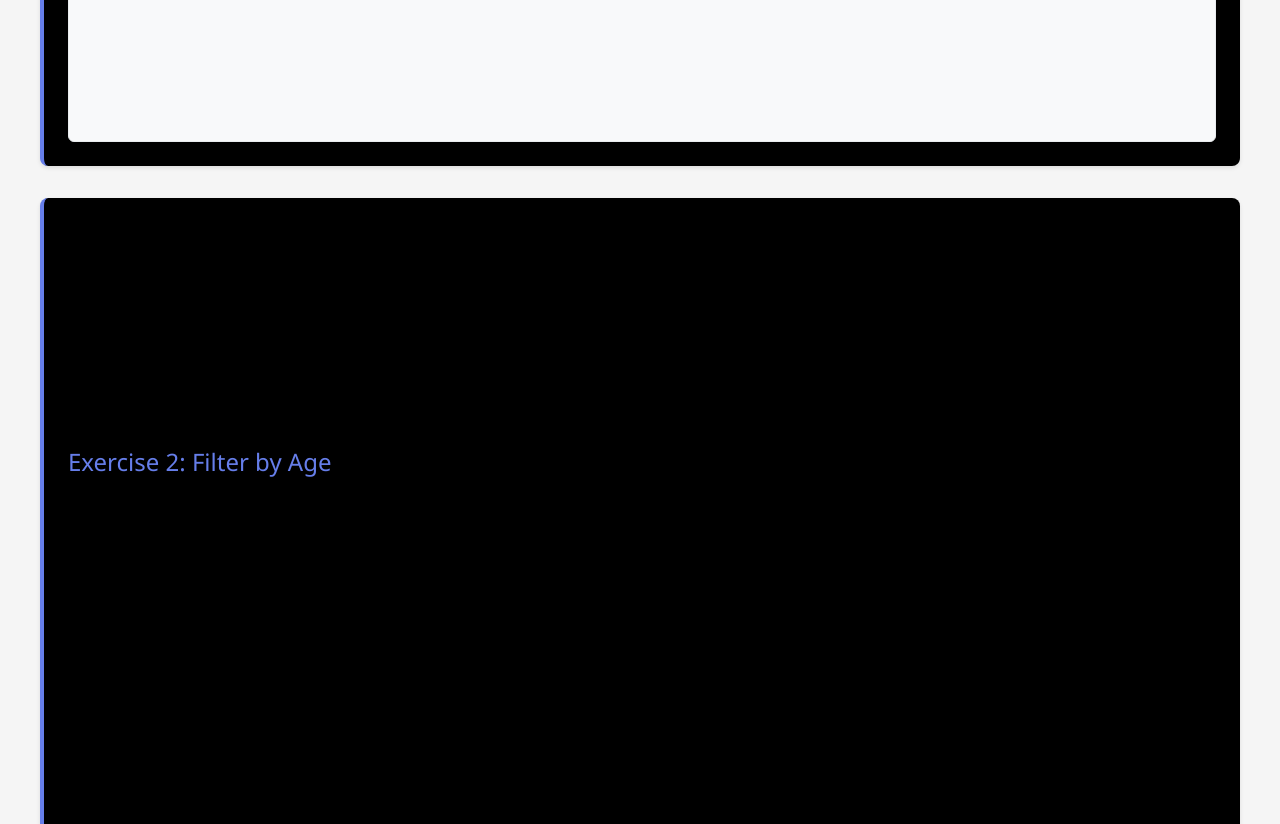
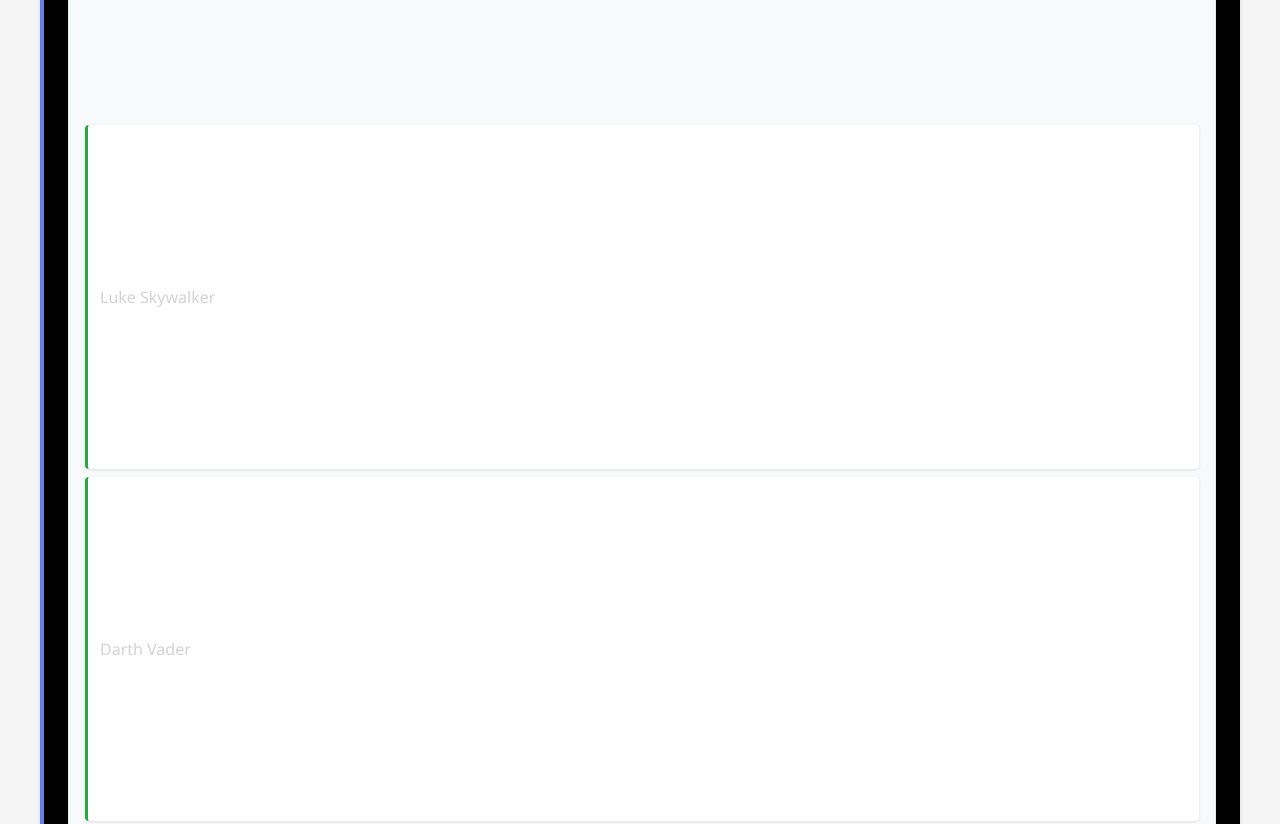
Before and after one commit to 958661CarlBautista/Web2-Assignment1, a plain HTML site: page index.html in a window 1280 px wide. Shown: the part 2380-3204 px from the top of the page. Drawn offline with Linux system fonts and the light colour scheme.

Commit message:
Added defer tag in index.js

```diff
--- a/index.html
+++ b/index.html
@@ -5,7 +5,7 @@
     <meta name="viewport" content="width=device-width, initial-scale=1.0" />
     <title>SD Web 2 Assignment 1</title>
     <link rel="stylesheet" href="main.css" />
-    <script src="index.js"></script>
+    <script src="index.js" defer></script>
   </head>
   <body>
   <div>
--- a/index.js
+++ b/index.js
@@ -14,13 +14,15 @@ const users = [
   { id: 10, name: "Padmé Amidala", age: 27 },
 ];
 
+console.log("\n\nExercise 1: List of Character Names\n");
+
 users.forEach(function(characters){
   console.log(characters.name);
 });
 
 // Create a new constant that creates a list of names in HTML under the ID "names-list"
 const nameList = document.getElementById("names-list");
-for (let i = 0; i < users.lengtth; i++) {
+for (let i = 0; i < users.length; i++) {
   const listName = document.createElement("li");
   listName.textContent = users[i].name;
   nameList.appendChild(listName);
```
